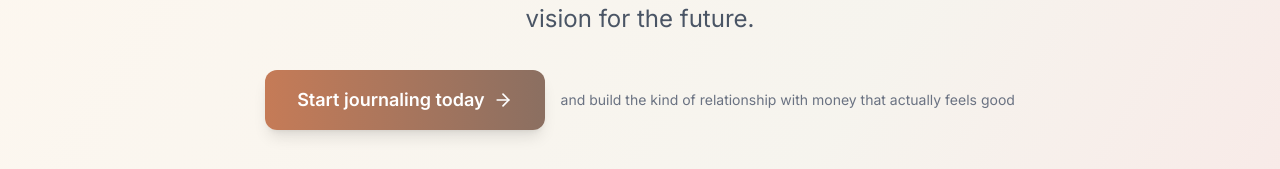
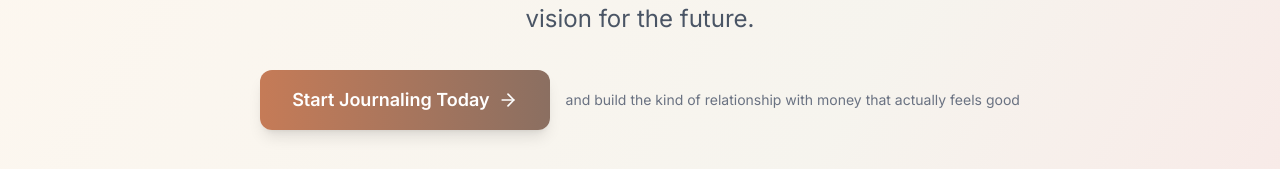
Before and after one commit to carolynjones73-create/mindful-landing, a React (Vite) app: page / in a window 1280 px wide. Shown: the part 631-800 px from the top of the page. Built offline with nearby package versions, Linux system fonts and the light colour scheme; no server answers.

Commit message:
Replace transformation button text with journaling

```diff
--- a/src/components/landing/LandingPage.tsx
+++ b/src/components/landing/LandingPage.tsx
@@ -80,7 +80,7 @@ export default function LandingPage({ onGetStarted }: LandingPageProps) {
                 onClick={onGetStarted}
                 className="bg-gradient-to-r from-soft-clay to-muted-taupe text-white px-8 py-4 rounded-xl font-semibold text-lg hover:from-muted-taupe hover:to-soft-clay transition-all duration-200 shadow-lg hover:shadow-xl flex items-center gap-2"
               >
-                Start journaling today
+                Start Journaling Today
                 <ArrowRight className="w-5 h-5" />
               </button>
               <p className="text-gray-500 text-sm">and build the kind of relationship with money that actually feels good</p>
@@ -457,7 +457,7 @@ export default function LandingPage({ onGetStarted }: LandingPageProps) {
               onClick={onGetStarted}
               className="bg-white text-soft-clay px-8 py-4 rounded-xl font-semibold text-lg hover:bg-soft-ivory transition-all duration-200 shadow-lg hover:shadow-xl flex items-center gap-2 mx-auto"
             >
-              Start Your Transformation Today
+              Start Journaling Today
               <ArrowRight className="w-5 h-5" />
             </button>
               Start Journaling today
```
